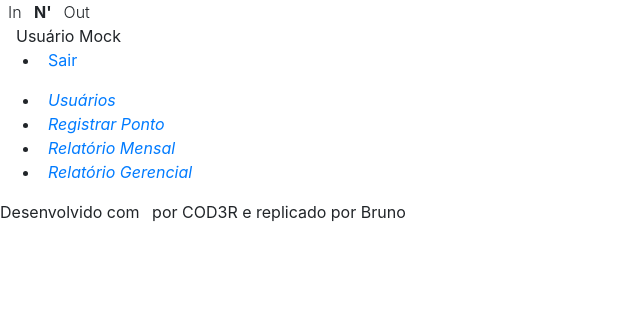
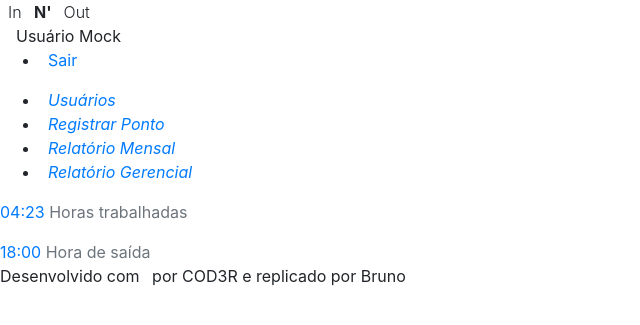
Before and after one commit to brunosgs/curso-php-cod3r-innout, a PHP site: template src/views/template/menu.php in a window 1280 px wide. Shown: the top 325 px of the page, without its empty margins (0-640 px from the left). Run offline with PHP 8.4, Linux system fonts and the light colour scheme; the template is opened without the code that fills it, so the values that code supplies are empty; some libraries are stand-ins or nearby versions.

Commit message:
Adicionando os widgets do menu lateral

```diff
--- a/src/views/template/menu.php
+++ b/src/views/template/menu.php
@@ -31,4 +31,21 @@
             </li>
         </ul>
     </nav>
+    <div class="sidebar-widgets">
+        <div class="sidebar-widget">
+            <i class="icon icofont-hour-glass text-primary"></i>
+            <div class="info">
+                <span class="main text-primary">04:23</span>
+                <span class="label text-muted">Horas trabalhadas</span>
+            </div>
+        </div>
+        <div class="division my-3"></div>
+        <div class="sidebar-widget">
+            <i class="icon icofont-ui-alarm text-danger"></i>
+            <div class="info">
+                <span class="main text-primary">18:00</span>
+                <span class="label text-muted">Hora de saída</span>
+            </div>
+        </div>
+    </div>
 </aside>
```
Also changed, not shown: public/assets/css/template.css.
